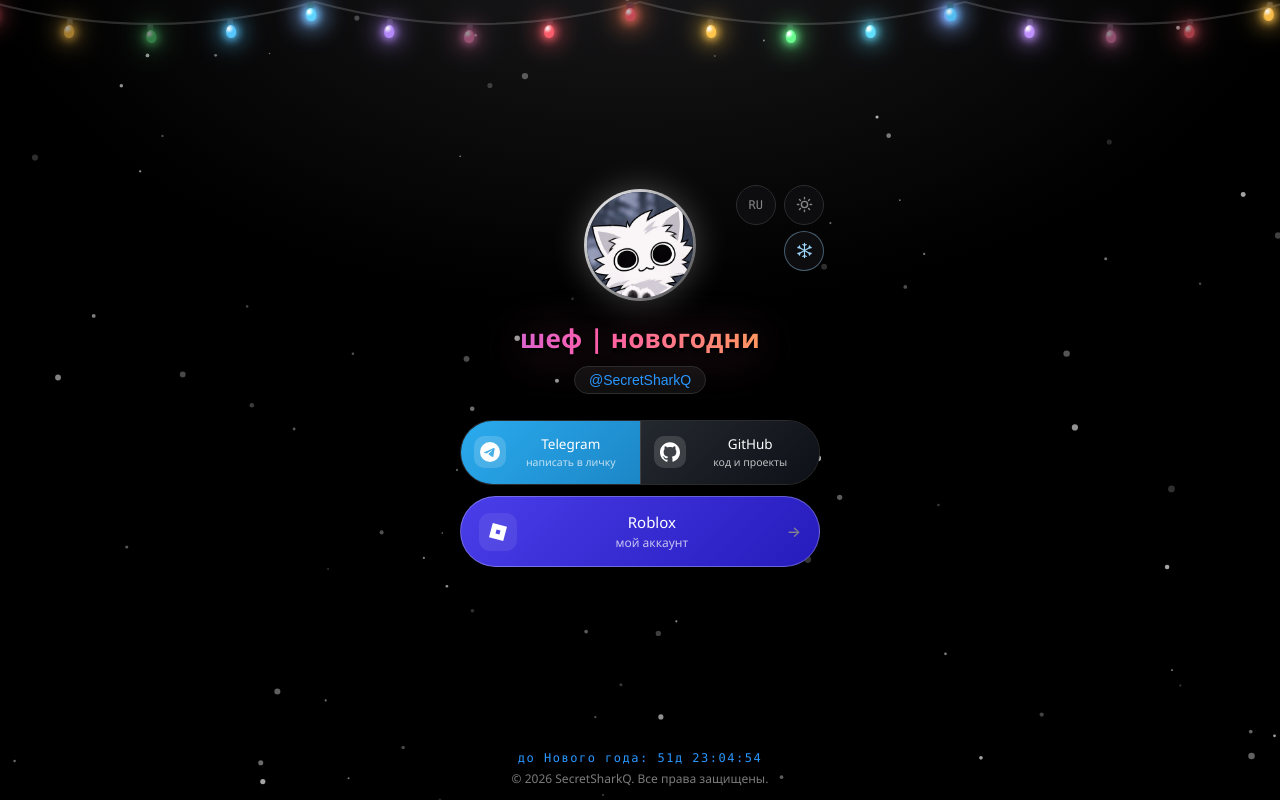
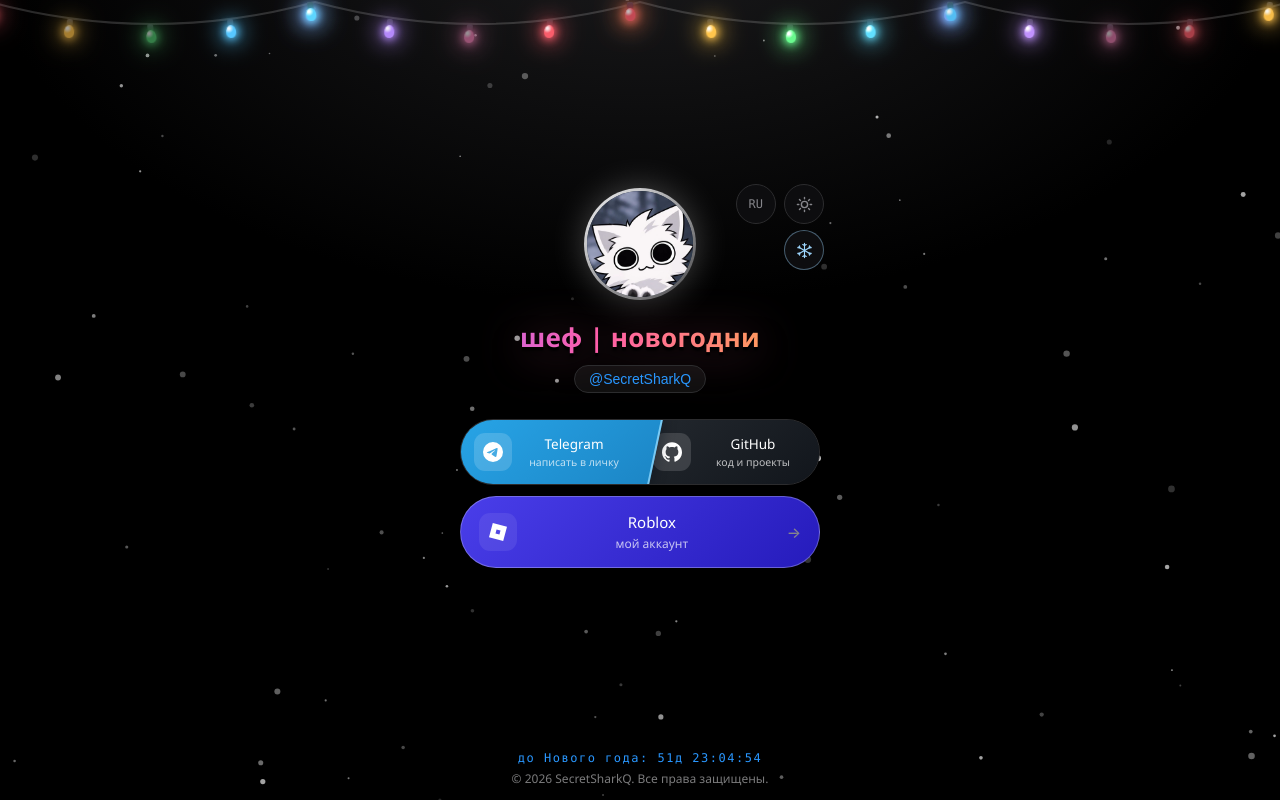
Before and after one commit to SecretSharkQ/sharkq.loc.cc, a plain HTML site: page index.html in a window 1280 px wide. Drawn offline with Linux system fonts and the light colour scheme.

Commit message:
style: duo split slanted divider like showcase

```diff
--- a/index.html
+++ b/index.html
@@ -55,15 +55,18 @@ h1{font-size:26px;font-weight:600;letter-spacing:.2px}
 .btn.tg:hover{box-shadow:0 8px 26px rgba(42,171,238,.35)}
 .btn.gh{background:linear-gradient(135deg,#24292f,#0d1117);border-color:#30363d;color:#fff}
 .btn.gh:hover{box-shadow:0 8px 26px rgba(36,41,47,.6)}
-.btn.duo{display:flex;gap:0;padding:0;overflow:hidden}
-.btn.duo .half{flex:1;min-width:0;display:flex;align-items:center;gap:9px;padding:13px 13px;text-decoration:none;color:#fff;font-size:13.5px;font-weight:500;transition:filter .12s ease}
-.btn.duo .half:hover{transform:none;filter:brightness(1.13)}
-.btn.duo .half.tg{background:linear-gradient(135deg,#2aabee,#1c86c6)}
-.btn.duo .half.gh{background:linear-gradient(135deg,#24292f,#0d1117)}
-.btn.duo .half .ic{width:32px;height:32px;border-radius:10px}
-.btn.duo .half .txt{flex:1;text-align:center;min-width:0}
+.btn.duo{display:flex;gap:0;padding:0;overflow:hidden;background:linear-gradient(135deg,#24292f,#0d1117)}
+.btn.duo .half{flex:1;min-width:0;display:flex;align-items:center;gap:9px;padding:13px 13px;text-decoration:none;color:#fff;font-size:13.5px;font-weight:500;position:relative}
+.btn.duo .half.tg{z-index:2}
+.btn.duo .half.gh{z-index:1}
+.btn.duo .half.tg::before{content:'';position:absolute;z-index:-1;top:-2px;bottom:-2px;left:-70px;right:-16px;transform:skewX(-12deg);background:linear-gradient(135deg,#2aabee,#1c86c6);border-right:2px solid rgba(255,255,255,.38);box-shadow:3px 0 12px rgba(5,15,25,.35);transition:filter .12s ease}
+.btn.duo .half.gh::before{content:'';position:absolute;z-index:-1;top:-2px;bottom:-2px;left:-16px;right:-70px;transform:skewX(-12deg);background:linear-gradient(135deg,#24292f,#0d1117);transition:filter .12s ease}
+.btn.duo .half.tg:hover::before{filter:brightness(1.13)}
+.btn.duo .half.gh:hover::before{filter:brightness(1.2)}
+.btn.duo .half .txt{flex:1;text-align:center;min-width:0;position:relative}
 .btn.duo .half .txt>span{display:block;white-space:nowrap;overflow:hidden;text-overflow:ellipsis}
 .btn.duo small{display:block;font-weight:400;color:rgba(255,255,255,.72);font-size:10.5px;margin-top:1px}
+.btn.duo .half .ic{position:relative}
 .btn .sep{width:1px;align-self:stretch;background:rgba(255,255,255,.22);flex:none}
 .btn.rbx{background:linear-gradient(135deg,hsl(244,80%,58%),hsl(244,75%,42%));border-color:rgba(255,255,255,.28);color:#fff}
 .btn.rbx:hover{box-shadow:0 8px 26px hsla(244,80%,58%,.45)}
@@ -149,7 +152,6 @@ html[data-theme=light] .garland .glass{box-shadow:0 0 6px 1px var(--c)}
       <span class="ic ic-tg"><svg viewBox="0 0 24 24" width="20" height="20" fill="currentColor" aria-hidden="true"><path d="M11.944 0A12 12 0 0 0 0 12a12 12 0 0 0 12 12 12 12 0 0 0 12-12A12 12 0 0 0 12 0a12 12 0 0 0-.056 0zm4.962 7.224c.1-.002.321.023.465.14a.506.506 0 0 1 .171.325c.016.093.036.306.02.472-.18 1.898-.962 6.502-1.36 8.627-.168.9-.499 1.201-.82 1.23-.696.065-1.225-.46-1.9-.902-1.056-.693-1.653-1.124-2.678-1.8-1.185-.78-.417-1.21.258-1.91.177-.184 3.247-2.977 3.307-3.23.007-.032.014-.15-.056-.212s-.174-.041-.249-.024c-.106.024-1.793 1.14-5.061 3.345-.48.33-.913.49-1.302.48-.428-.008-1.252-.241-1.865-.44-.752-.245-1.349-.374-1.297-.789.027-.216.325-.437.893-.663 3.498-1.524 5.83-2.529 6.998-3.014 3.332-1.386 4.025-1.627 4.476-1.635z"/></svg></span>
       <span class="txt"><span data-i18n="tg">Telegram</span><small data-i18n="tg-s">написать в личку</small></span>
     </a>
-    <span class="sep"></span>
     <a class="half gh" href="https://github.com/SecretSharkQ" target="_blank" rel="noopener">
       <span class="ic ic-gh"><svg viewBox="0 0 24 24" width="20" height="20" fill="currentColor" aria-hidden="true"><path d="M12 .297c-6.63 0-12 5.373-12 12 0 5.303 3.438 9.8 8.205 11.385.6.113.82-.258.82-.577 0-.285-.01-1.04-.015-2.04-3.338.724-4.042-1.61-4.042-1.61C4.422 18.07 3.633 17.7 3.633 17.7c-1.087-.744.084-.729.084-.729 1.205.084 1.838 1.236 1.838 1.236 1.07 1.835 2.809 1.305 3.495.998.108-.776.417-1.305.76-1.605-2.665-.3-5.466-1.332-5.466-5.93 0-1.31.465-2.38 1.235-3.22-.135-.303-.54-1.523.105-3.176 0 0 1.005-.322 3.3 1.23.96-.267 1.98-.399 3-.405 1.02.006 2.04.138 3 .405 2.28-1.552 3.285-1.23 3.285-1.23.645 1.653.24 2.873.12 3.176.765.84 1.23 1.91 1.23 3.22 0 4.61-2.805 5.625-5.475 5.92.42.36.81 1.096.81 2.22 0 1.606-.015 2.896-.015 3.286 0 .315.21.69.825.57C20.565 22.092 24 17.592 24 12.297c0-6.627-5.373-12-12-12"/></svg></span>
       <span class="txt">GitHub<small data-i18n="gh-s">код и проекты</small></span>
```
